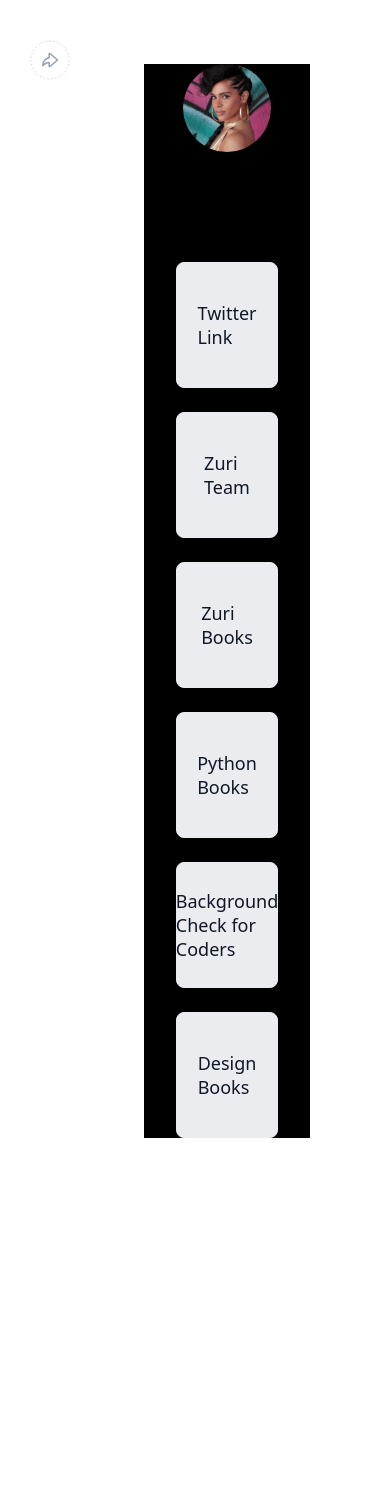
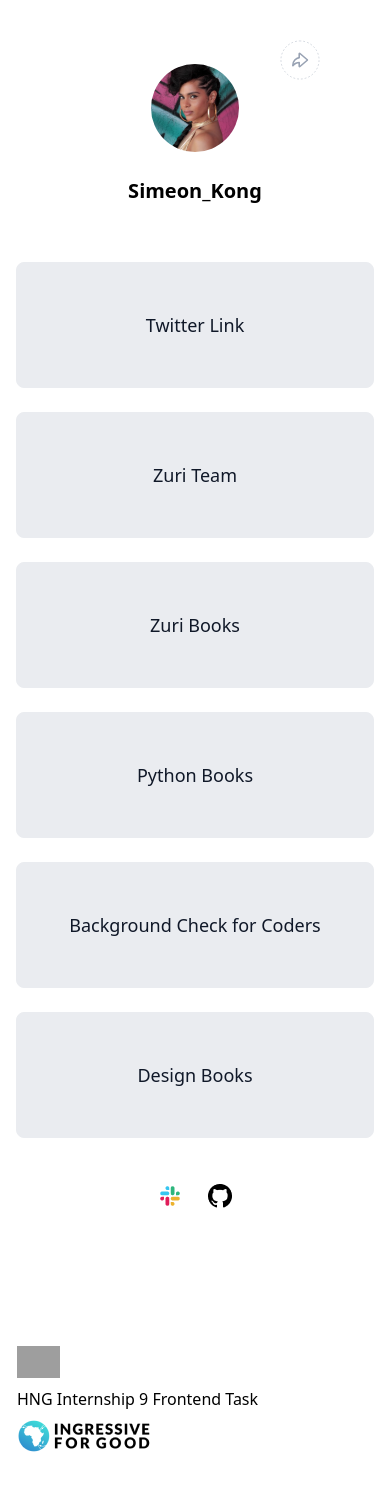
Before and after one commit to simziky/linktree-hng, a React (Create React App) app: page / in a window 390 px wide. Shown: the top 1490 px of the page. Before the commit the page ends 1162 px from the top, so only its background shows below. Built offline with nearby package versions, Linux system fonts and the light colour scheme; grey boxes are pictures that could not be loaded.

Commit message:
footer section completed

```diff
--- a/src/pages/home/linkTree.js
+++ b/src/pages/home/linkTree.js
@@ -1,5 +1,9 @@
 import profile from "../../images/profile.svg"
 import share from "../../icons/share.svg"
+import slack from "../../icons/slack.png"
+import github from "../../icons/github.png"
+import zuri from "../../images/Zuri.png"
+import ingressive from "../../images/I4G.png"
 import './linkTree.scss';
 
 function Home() {
@@ -50,7 +54,8 @@ function Home() {
         <div className="socials">
 
           <div className="socials-inner">
-
+            <img src={slack} alt="slack" />
+            <img src={github} alt="github" />
           </div>
 
         </div>
@@ -65,6 +70,14 @@ function Home() {
 {/***********************Footer section********************/}
     <div className='footer'>
 
+      <div className="footer-inner">
+
+        <img src={zuri} alt="zuri" />
+        <span>HNG Internship 9 Frontend Task</span>
+        <img src={ingressive} alt="I4G" />
+
+      </div>
+
     </div>
 
 
--- a/src/pages/home/linkTree.scss
+++ b/src/pages/home/linkTree.scss
@@ -3,13 +3,24 @@
     .content {
         padding: 4rem 9rem 0rem 9rem;
 
+        @media (max-width:900px) {
+            padding: 4rem 4rem 0rem 4rem;
+        }
+
+        @media (max-width:500px) {
+            padding: 4rem 1rem 0rem 1rem;
+         }
+
         .content-inner {
             padding-left:32px ;
             padding-right: 32px;
-            width: 100%;
             height: auto;
-            background-color: black;
             position: relative;
+
+            @media (max-width:500px) {
+                padding-left:0px ;
+            padding-right:0px;
+             }
 
 
             .profile-section{
@@ -32,8 +43,16 @@
                span {
                 position: absolute;
                 top: 0;
-                right: 13rem;
+                right: 20%;
                 margin-top: -1.5rem;
+
+                @media (max-width:900px) {
+                    right: 15%;
+                }
+
+                &:hover {
+                    cursor: pointer;
+                }
 
                 img {
                     width: 40px;
@@ -68,7 +87,6 @@
 
                 a {
                     text-decoration: none;
-                    //width: 100%;
                     height: 76px;
                     background: #EAECF0;
                     border: 1px solid #EAECF0;
@@ -83,11 +101,91 @@
                     font-weight: 500;
                     font-size: 18px;
                     color: #101828;
+                    transition: 0.5s;
+
+                    &:hover {
+                        background-color: #d5d6da;
+                    }
 
                 }
+            }
+
+
+            .socials{
+                width: 100%;
+                height: 72px;
+                display: flex;
+                justify-content: center;
+                align-items: center;
+
+
+                .socials-inner {
+
+                    //width: fit-content;
+                    img {
+                        height: 24px;
+                        width: 24px;
+
+                        &:hover {
+                            cursor: pointer;
+                        }
+
+                        &:nth-child(1) {
+                            margin-right: 26.25px;
+                        }
+                    }
+                }
+
+
             }
 
         }
     }
 
+
+
+    .footer {
+        margin-top: 64px;
+        padding: 48px 80px 48px 80px;
+
+        @media (max-width:900px) {
+            padding: 48px 60px 48px 60px;
+        }
+
+        @media (max-width:500px) {
+            padding: 48px 17px 48px 17px;
+        }
+
+        .footer-inner {
+            padding-left: 32px;
+            padding-right: 32px;
+            height: auto;
+            display: flex;
+            justify-content:space-between;
+            align-items:flex-end;
+
+            @media (max-width:500px) {
+                padding-left: 0px;
+                padding-right: 0px;
+                flex-direction: column;
+                align-items: flex-start;
+
+                span {
+                    margin-bottom: 10px;
+                }
+
+            }
+
+            img {
+                height: 32px;
+                width: auto;
+
+                @media (max-width:500px) {
+                    margin-bottom: 10px;
+                }
+            }
+        }
+
+    }
+
 }
```
